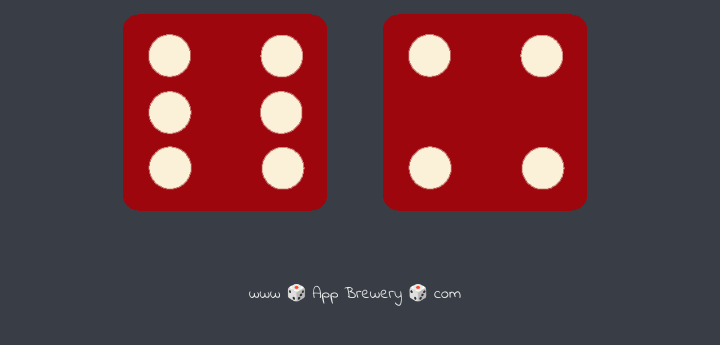
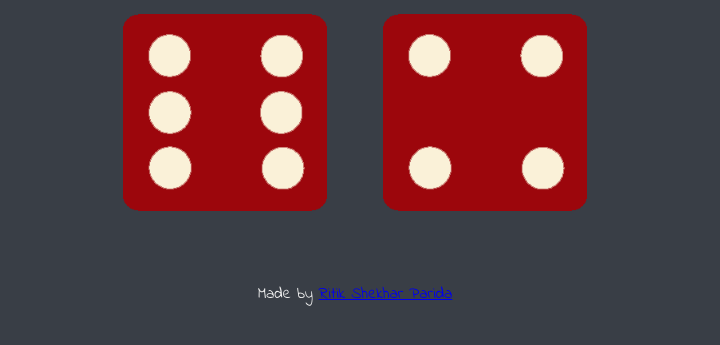
Before and after one commit to RitikRocky2002/Dice-Challenge, a plain HTML site: page index.html in a window 1280 px wide. Shown: the part 321-666 px from the top of the page, without its empty margins (285-1005 px from the left). Drawn offline with Linux system fonts and the light colour scheme.

Commit message:
Update index.html

```diff
--- a/index.html
+++ b/index.html
@@ -28,6 +28,6 @@
   </body>
 
   <footer>
-    www 🎲 App Brewery 🎲 com
+    Made by <a href="https://www.linkedin.com/in/ritikrocky2002">Ritik Shekhar Parida</a>
   </footer>
 </html>
```
